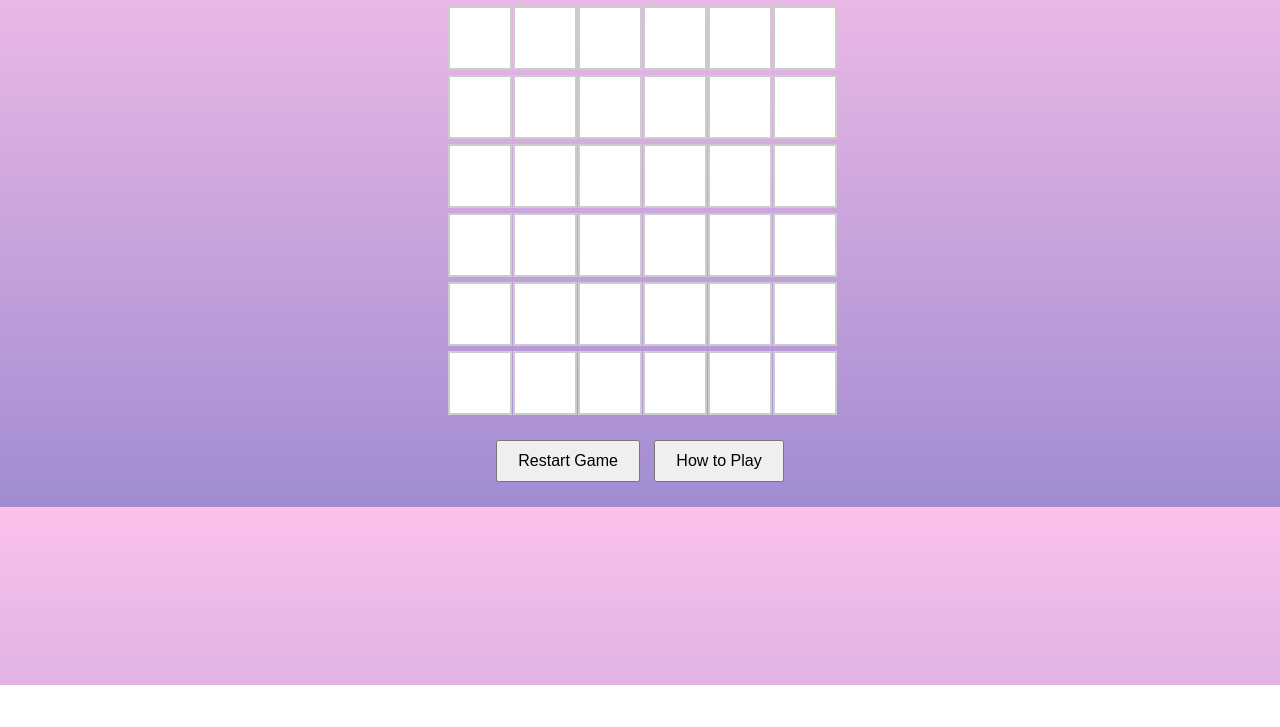
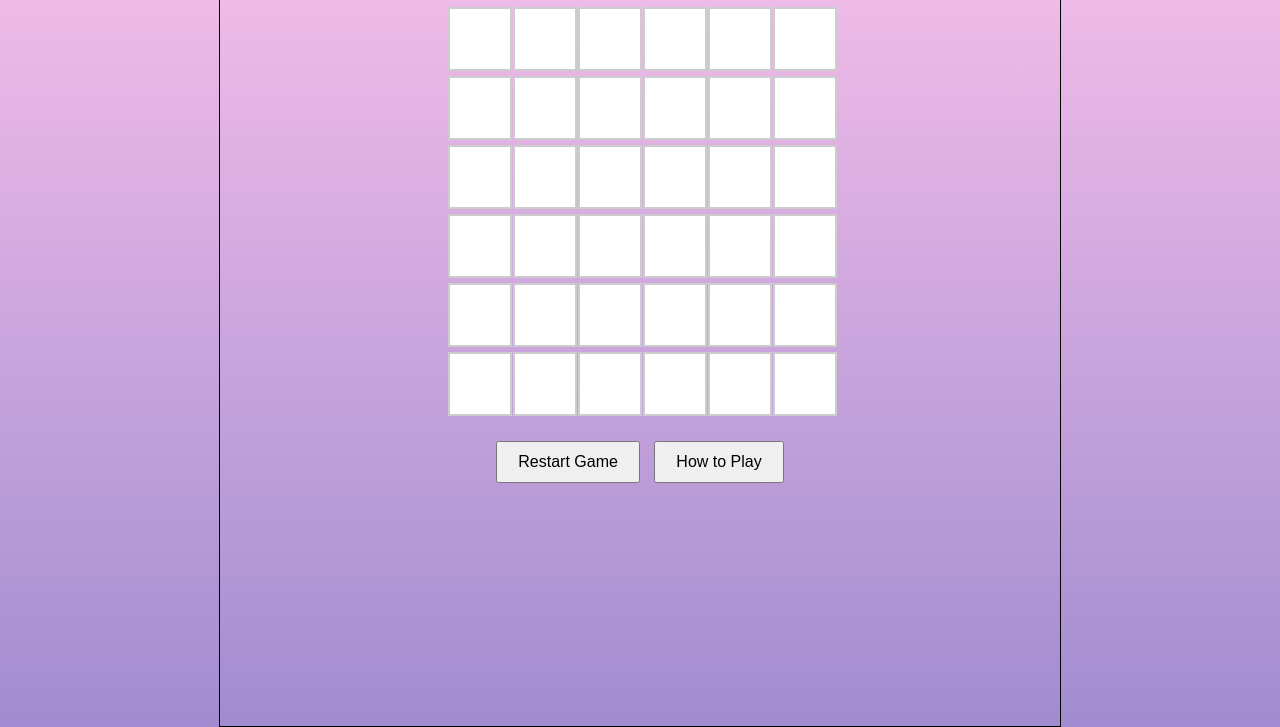
Before and after one commit to mastersunil1451/dot-battle-game, a plain HTML site: page index.html in a window 1280 px wide. Shown: the part 115-842 px from the top of the page. Before the commit the page ends 800 px from the top, so only its background shows below. Drawn offline with Linux system fonts and the light colour scheme.

Commit message:
Update index.html

```diff
--- a/index.html
+++ b/index.html
@@ -5,11 +5,16 @@
   <title>Dot Battle - Game & Instructions</title>
   <style>
     body {
+      height: 100vh;
+      width: 100vw;
+      max-width: 100vh;
+      margin: auto;
+      overflow: hidden;
       font-family: sans-serif;
       text-align: center;
       background-image: linear-gradient(to top, #a18cd1 0%, #fbc2eb 100%);
-      margin: 0;
       padding: 20px;
+      border: 1px solid black;
     }
     h1 {
       margin-bottom: 10px;
```
